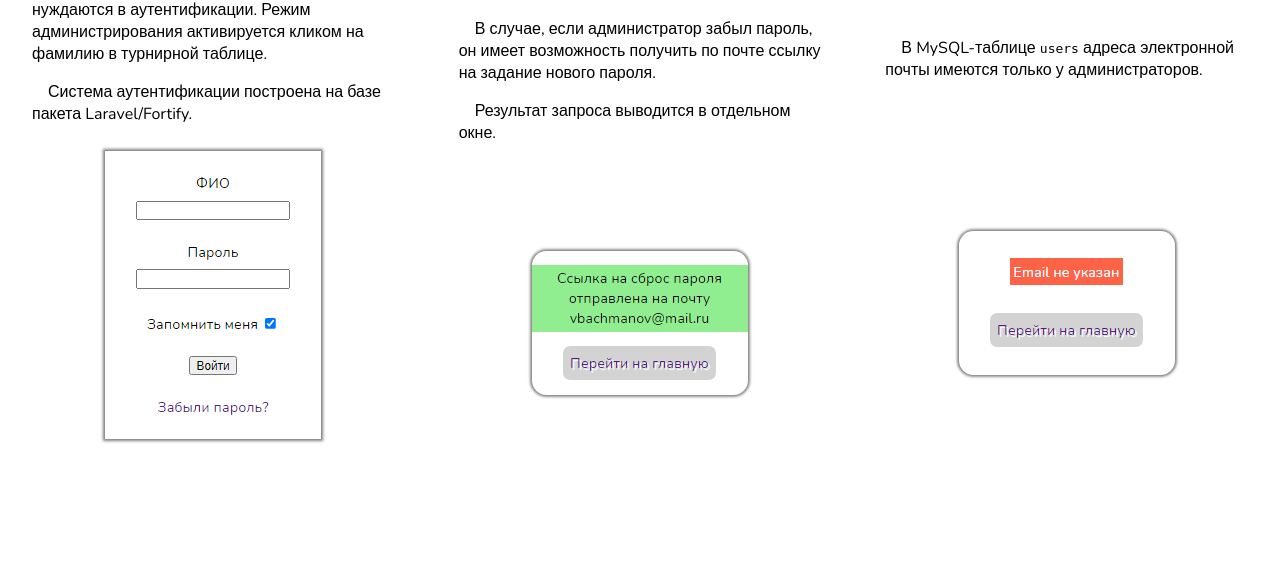
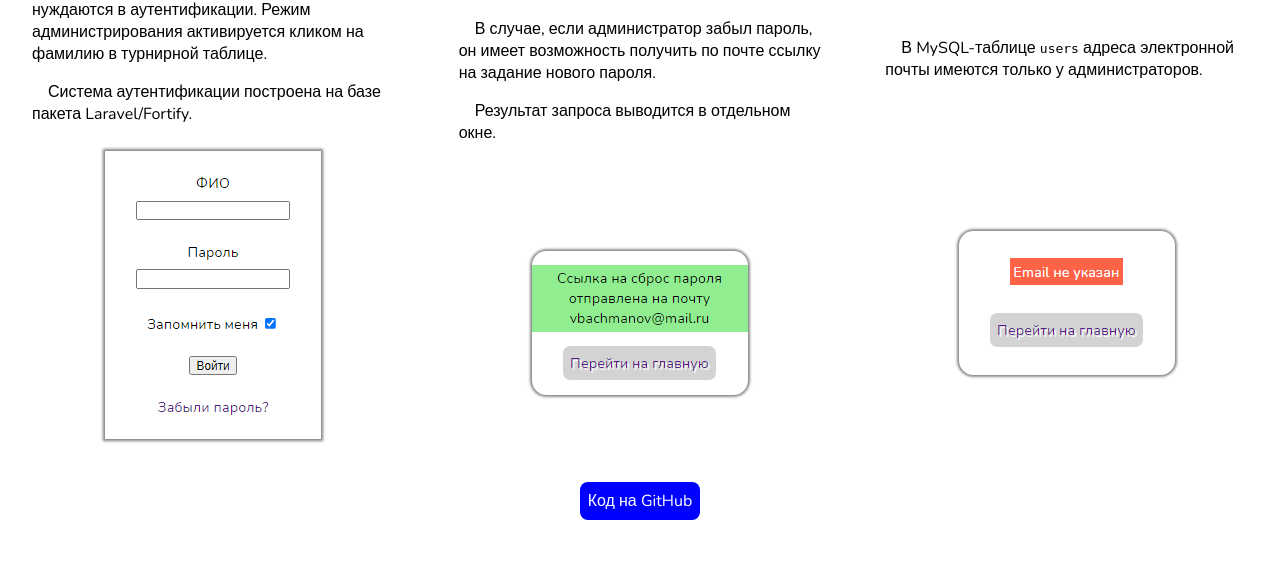
Before and after one commit to ViktorBachmanov/ChessClub, a Laravel app: page /desc in a window 1280 px wide. Shown: the part 1615-2183 px from the top of the page. Before the commit the page ends 2058 px from the top, so only its background shows below. Run offline with Laravel 8, Linux system fonts and the light colour scheme; data that the repository does not hold is empty; some web fonts are replaced.

Commit message:
Add link to GitHub

```diff
--- a/resources/views/desc.blade.php
+++ b/resources/views/desc.blade.php
@@ -98,10 +98,6 @@
 				background-color: #686169;
 			}
 
-			a {
-				text-decoration: underline;
-			}
-
 			p {
 				margin-top: 1rem;
 				text-indent: 1rem;
@@ -117,7 +113,7 @@
 
 
     <body>
-		<h2><a href='/'>Сайт</a> шахматного клуба</h2>
+		<h2><a href='/' style='text-decoration: underline;'>Сайт</a> шахматного клуба</h2>
 
 		<div>
 
@@ -220,6 +216,13 @@
 
 	</div>
 
+	<div style='margin: 0 auto 3rem; '>
+		<a href='https://github.com/ViktorBachmanov/ChessClub'
+			style='background-color: blue; color: white; padding: 0.5rem; border-radius: 0.5rem'>
+				Код на GitHub
+		</a>
+	</div>
+
     </body>
 
 	<script src='js/SmartTable.js?7'></script>
```
